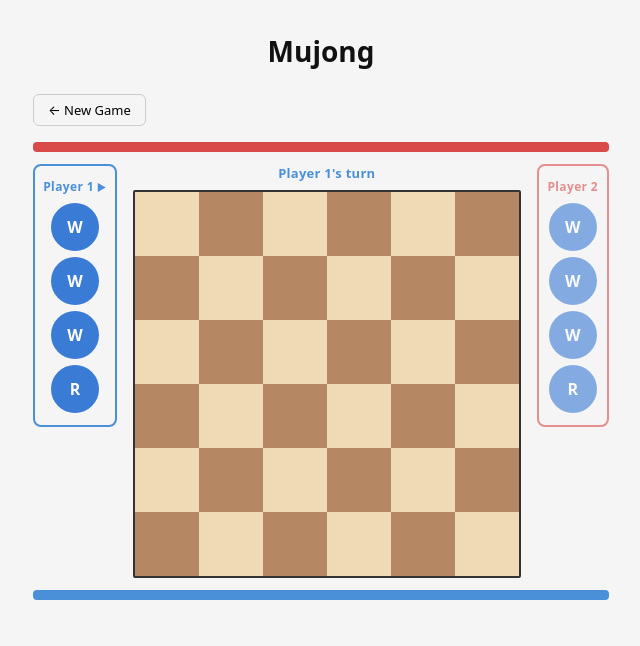
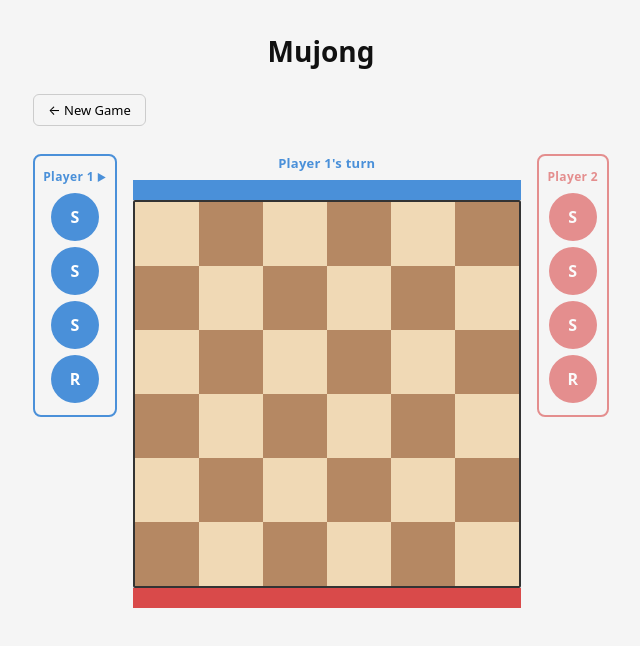
Before and after one commit to dimaai/mujong, a Next.js app: page / in a window 1280 px wide. Both pictures are taken after a click on the button "Start Game". Shown: the top 646 px of the page, without its empty margins (319-959 px from the left). Built offline with nearby package versions, Linux system fonts and the light colour scheme.

Commit message:
Add winning move logic, finish zones, and player-colored tokens

```diff
--- a/src/components/Board/Board.module.css
+++ b/src/components/Board/Board.module.css
@@ -35,6 +35,40 @@
   background-color: rgba(0, 200, 80, 0.45) !important;
 }
 
+/* ── Finish zones ──────────────────────────────────────── */
+
+/* Outer wrapper — stacks the top finish zone, board, and bottom finish zone */
+.boardOuter {
+  display: flex;
+  flex-direction: column;
+  width: fit-content;
+}
+
+/* A finish zone is a single grid row sitting above or below the board */
+.finishZone {
+  display: grid;
+  /* gridTemplateColumns is set via inline style to match the board width */
+}
+
+/* One cell in the finish zone — same width as a board cell, shorter height */
+.finishCell {
+  width: 64px;
+  height: 20px;
+  cursor: default;
+}
+
+/* A finish cell that can be clicked to win — pulses gold to draw attention */
+.cellWinTarget {
+  background-color: rgba(250, 204, 21, 0.75);
+  cursor: pointer;
+  animation: winPulse 0.9s ease-in-out infinite;
+}
+
+@keyframes winPulse {
+  0%, 100% { background-color: rgba(250, 204, 21, 0.6); }
+  50%       { background-color: rgba(250, 204, 21, 1); }
+}
+
 /* Yellow outline when this cell holds the selected piece */
 .cellSelected {
   outline: 3px solid #facc15;
@@ -57,16 +91,6 @@
   transition: transform 0.1s ease, box-shadow 0.1s ease;
 }
 
-/* Current player's pieces use a vivid blue */
-.tokenOwned {
-  background-color: #3a7bd5;
-}
-
-/* Opponent's pieces use a muted red */
-.tokenOpponent {
-  background-color: #c0392b;
-}
-
 /* Glow ring when this token is selected */
 .tokenSelected {
   box-shadow: 0 0 0 3px #facc15;
--- a/src/components/Board/Board.tsx
+++ b/src/components/Board/Board.tsx
@@ -28,8 +28,8 @@ interface BoardProps {
   level: Level;
   /** All figure instances in the game (placed and unplaced). */
   figures: PlayerFigureInstance[];
-  /** ID of the player whose turn it currently is. */
-  currentPlayerId: string;
+  /** Maps each playerId to its CSS color string — used to color tokens by owner. */
+  playerColors: Record<string, string>;
   /** The instanceId of the currently selected figure, or null if none. */
   selectedInstanceId: string | null;
   /** Squares highlighted as valid destinations for the selected figure. */
@@ -52,7 +52,7 @@ interface BoardProps {
 export function Board({
   level,
   figures,
-  currentPlayerId,
+  playerColors,
   selectedInstanceId,
   validMoveTargets,
   onCellClick,
@@ -63,6 +63,15 @@ export function Board({
   // Convert the validMoveTargets array to a Set of "col,row" strings.
   // Set.has() is O(1) — faster than scanning an array for every cell.
   const targetSet = new Set(validMoveTargets.map((p) => `${p.col},${p.row}`));
+  // Map from column → exact winning Position for top zone (row < 0)
+  const topWinByCol = new Map<number, Position>();
+  // Map from column → exact winning Position for bottom zone (row >= boardHeight)
+  const bottomWinByCol = new Map<number, Position>();
+
+  for (const pos of validMoveTargets) {
+    if (pos.row < 0) topWinByCol.set(pos.col, pos);
+    if (pos.row >= boardHeight) bottomWinByCol.set(pos.col, pos);
+  }
 
   const cells: React.ReactNode[] = [];
 
@@ -89,7 +98,7 @@ export function Board({
             .filter(Boolean)
             .join(' ')}
           onClick={() => {
-            if (figure) {
+            if (figure && !isHighlighted) {
               // Clicked a piece — delegate to parent for selection logic.
               onFigureClick(figure.instanceId);
             } else {
@@ -102,7 +111,8 @@ export function Board({
             <FigureToken
               instance={figure}
               isSelected={isSelected}
-              isCurrentPlayerOwned={figure.playerId === currentPlayerId}
+              // isCurrentPlayerOwned={figure.playerId === currentPlayerId}
+              color={playerColors[figure.playerId] ?? '#888'}
             />
           )}
         </div>,
@@ -110,17 +120,70 @@ export function Board({
     }
   }
 
+  // Build finish zone rows — one cell per column, clickable only when a
+  // winning move lands in that column.
+  const topZone = Array.from({ length: boardWidth }, (_, col) => {
+    const winPos = topWinByCol.get(col);
     return (
+      <div
+        key={`top-finish-${col}`}
+        className={[styles.finishCell, winPos ? styles.cellWinTarget : '']
+          .filter(Boolean)
+          .join(' ')}
+        onClick={() => winPos && onCellClick(winPos)}
+      />
+    );
+  });
+
+  const bottomZone = Array.from({ length: boardWidth }, (_, col) => {
+    const winPos = bottomWinByCol.get(col);
+    return (
+      <div
+        key={`bottom-finish-${col}`}
+        className={[styles.finishCell, winPos ? styles.cellWinTarget : '']
+          .filter(Boolean)
+          .join(' ')}
+        onClick={() => winPos && onCellClick(winPos)}
+      />
+    );
+  });
+
+  return (
+    <div className={styles.boardOuter}>
+      {/* Top finish zone — Player 1 (bottom player) wins by crossing here */}
+      <div
+        className={styles.finishZone}
+        style={{
+          gridTemplateColumns: `repeat(${boardWidth}, 1fr)`,
+          backgroundColor: level.player1Color,
+        }}
+        title={`${level.player1Color} goal`}
+      >
+        {topZone}
+      </div>
+
+      {/* Main board grid */}
       <div
         className={styles.board}
         style={{
-        // CSS custom properties drive the grid size dynamically.
-        // gridTemplateColumns: "repeat(6, 1fr)" creates 6 equal columns.
           gridTemplateColumns: `repeat(${boardWidth}, 1fr)`,
           gridTemplateRows: `repeat(${boardHeight}, 1fr)`,
         }}
       >
         {cells}
+      </div>
+
+      {/* Bottom finish zone — Player 2 (top player) wins by crossing here */}
+      <div
+        className={styles.finishZone}
+        style={{
+          gridTemplateColumns: `repeat(${boardWidth}, 1fr)`,
+          backgroundColor: level.player2Color,
+        }}
+        title={`${level.player2Color} goal`}
+      >
+        {bottomZone}
+      </div>
     </div>
   );
 }
@@ -130,8 +193,8 @@ export function Board({
 interface FigureTokenProps {
   instance: PlayerFigureInstance;
   isSelected: boolean;
-  /** True when this piece belongs to whoever's turn it is. */
-  isCurrentPlayerOwned: boolean;
+  /** Owner's player color — stable for the lifetime of the piece. */
+  color: string;
 }
 
 /**
@@ -143,18 +206,15 @@ interface FigureTokenProps {
  * Outputs: none (purely visual)
  * Side effects: none
  */
-function FigureToken({ instance, isSelected, isCurrentPlayerOwned }: FigureTokenProps) {
+function FigureToken({ instance, isSelected, color }: FigureTokenProps) {
   const figureType = FIGURE_TYPE_MAP[instance.figureTypeId];
 
   return (
     <div
-      className={[
-        styles.token,
-        isCurrentPlayerOwned ? styles.tokenOwned : styles.tokenOpponent,
-        isSelected ? styles.tokenSelected : '',
-      ]
+      className={[styles.token, isSelected ? styles.tokenSelected : '']
         .filter(Boolean)
         .join(' ')}
+      style={{ backgroundColor: color }}
       title={figureType?.name ?? instance.figureTypeId}
     >
       {/* First letter of the type name — "W" for Walker, "R" for Runner, etc. */}
--- a/src/components/FigurePanel/FigurePanel.tsx
+++ b/src/components/FigurePanel/FigurePanel.tsx
@@ -79,6 +79,7 @@ export function FigurePanel({
             instance={instance}
             isSelected={instance.instanceId === selectedInstanceId}
             isActive={isActive}
+            playerColor={playerColor}
             onClick={() => {
               // Only available pieces on the active player's turn are clickable.
               if (isActive && instance.status === 'available') {
@@ -98,6 +99,7 @@ interface FigureSlotProps {
   instance: PlayerFigureInstance;
   isSelected: boolean;
   isActive: boolean;
+  playerColor: string;
   onClick: () => void;
 }
 
@@ -109,7 +111,7 @@ interface FigureSlotProps {
  * Outputs: fires onClick
  * Side effects: none
  */
-function FigureSlot({ instance, isSelected, isActive, onClick }: FigureSlotProps) {
+function FigureSlot({ instance, isSelected, isActive, playerColor, onClick }: FigureSlotProps) {
   const figureType = FIGURE_TYPE_MAP[instance.figureTypeId];
 
   // Pick the CSS class that matches the figure's lifecycle state.
@@ -132,6 +134,7 @@ function FigureSlot({ instance, isSelected, isActive, onClick }: FigureSlotProps
       ]
         .filter(Boolean)
         .join(' ')}
+      style={{ backgroundColor: playerColor}}
       onClick={onClick}
       title={
         figureType
--- a/src/components/GameCanvas/GameCanvas.tsx
+++ b/src/components/GameCanvas/GameCanvas.tsx
@@ -114,22 +114,20 @@ export function GameCanvas() {
     }
   }
 
+  const PlayerColors: Record<string, string> = {
+    [players[0].id]: level.player1Color,
+    [players[1].id]: level.player2Color,
+  };
+
   return (
     <div className={styles.canvas}>
-      {/* ── Top color strip (Player 2's accent color) ────────── */}
-      <div
-        className={styles.colorStrip}
-        style={{ backgroundColor: level.player2Color }}
-        title={`${players[1].name}'s side`}
-      />
-
       {/* ── Middle row: panels + board ───────────────────────── */}
       <div className={styles.middle}>
         {/* Left panel: Player 1's figures */}
         <FigurePanel
           playerId={players[0].id}
           playerName={players[0].name}
-          playerColor={level.player1Color}
+          playerColor={PlayerColors[players[0].id]}
           figures={figures}
           isActive={currentPlayerIndex === 0 && phase === 'playing'}
           selectedInstanceId={selectedInstanceId}
@@ -151,7 +149,7 @@ export function GameCanvas() {
           <Board
             level={level}
             figures={figures}
-            currentPlayerId={currentPlayer.id}
+            playerColors={PlayerColors}
             selectedInstanceId={selectedInstanceId}
             validMoveTargets={validMoveTargets}
             onCellClick={handleCellClick}
@@ -171,12 +169,6 @@ export function GameCanvas() {
         />
       </div>
 
-      {/* ── Bottom color strip (Player 1's accent color) ─────── */}
-      <div
-        className={styles.colorStrip}
-        style={{ backgroundColor: level.player1Color }}
-        title={`${players[0].name}'s side`}
-      />
     </div>
   );
 }
--- a/src/data/figuretypes.ts
+++ b/src/data/figuretypes.ts
@@ -22,11 +22,11 @@ import type { FigureType } from '../domain/types';
  */
 export const FIGURE_TYPES: FigureType[] = [
   {
-    id: 'ft_walker',
-    name: 'Walker',
+    id: 'ft_slon',
+    name: 'Slon',
     // Moves exactly 1 square in any cardinal direction.
     // The simplest piece — good for beginners to learn with.
-    movement: { vertical: 1, horizontal: 1, diagonal: 0 },
+    movement: { vertical: 0, horizontal: 0, diagonal: 1 },
     canJump: false,
   },
   {
@@ -35,20 +35,20 @@ export const FIGURE_TYPES: FigureType[] = [
     // Moves up to 3 squares vertically only.
     // A "fast lane" piece — great for rushing toward the goal
     // but cannot sidestep obstacles.
-    movement: { vertical: 3, horizontal: 0, diagonal: 0 },
+    movement: { vertical: 2, horizontal: 2, diagonal: 0 },
     canJump: false,
   },
   {
-    id: 'ft_strider',
-    name: 'Strider',
+    id: 'ft_cross',
+    name: 'Cross',
     // Moves up to 2 squares in ALL directions including diagonal.
     // The most versatile piece — use sparingly at higher levels.
-    movement: { vertical: 2, horizontal: 2, diagonal: 2 },
+    movement: { vertical: 1, horizontal: 1, diagonal: 0 },
     canJump: false,
   },
   {
-    id: 'ft_leaper',
-    name: 'Leaper',
+    id: 'ft_ziraf',
+    name: 'Ziraf',
     // Moves up to 2 vertical or 1 horizontal AND can jump over pieces.
     // Useful for escaping tight situations where other pieces are blocked.
     movement: { vertical: 2, horizontal: 1, diagonal: 0 },
```
Also changed, not shown: src/data/levels.ts (+8 -8 lines), src/domain/rules.ts (+8 -24 lines). Lines whose indentation alone changed are shown as unchanged.
